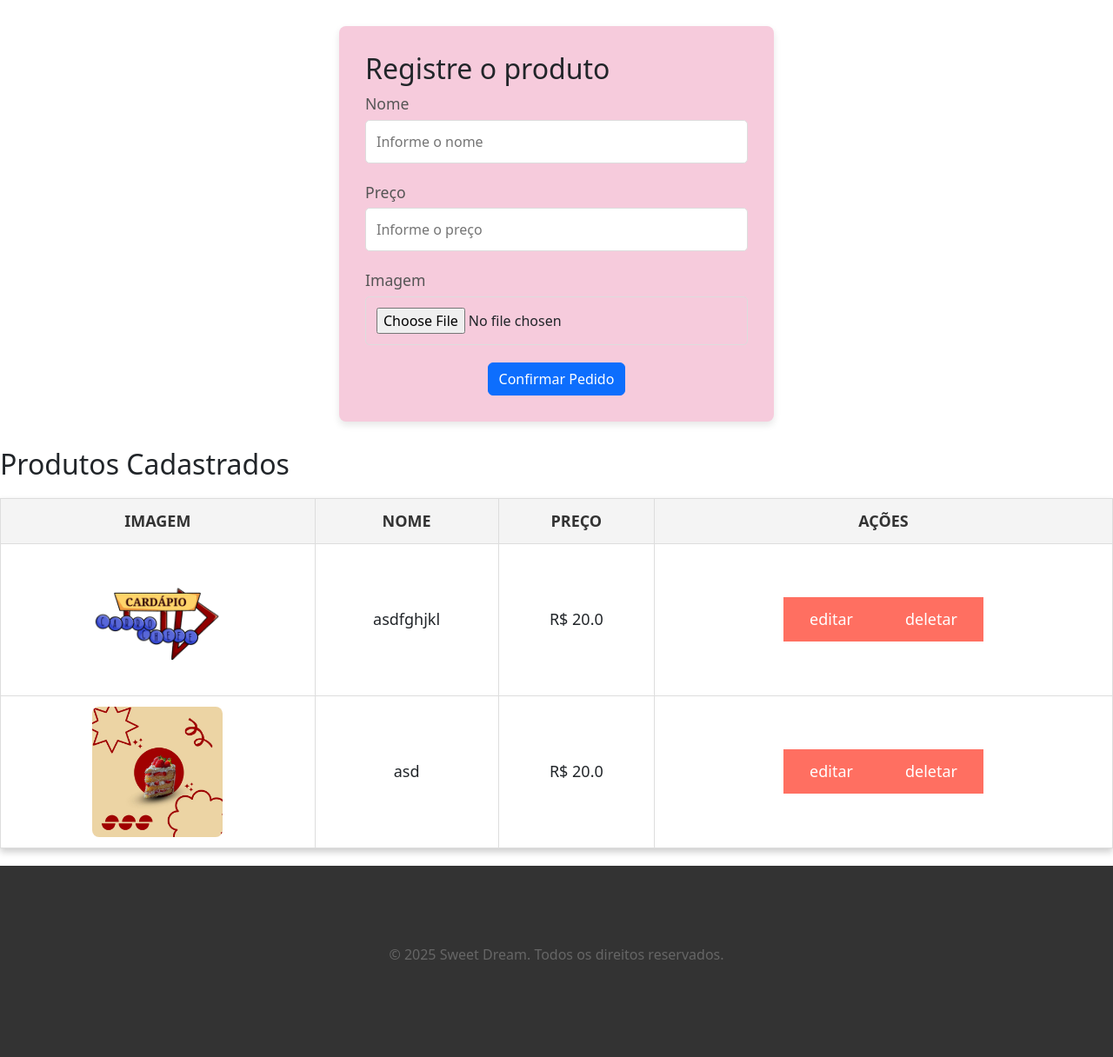
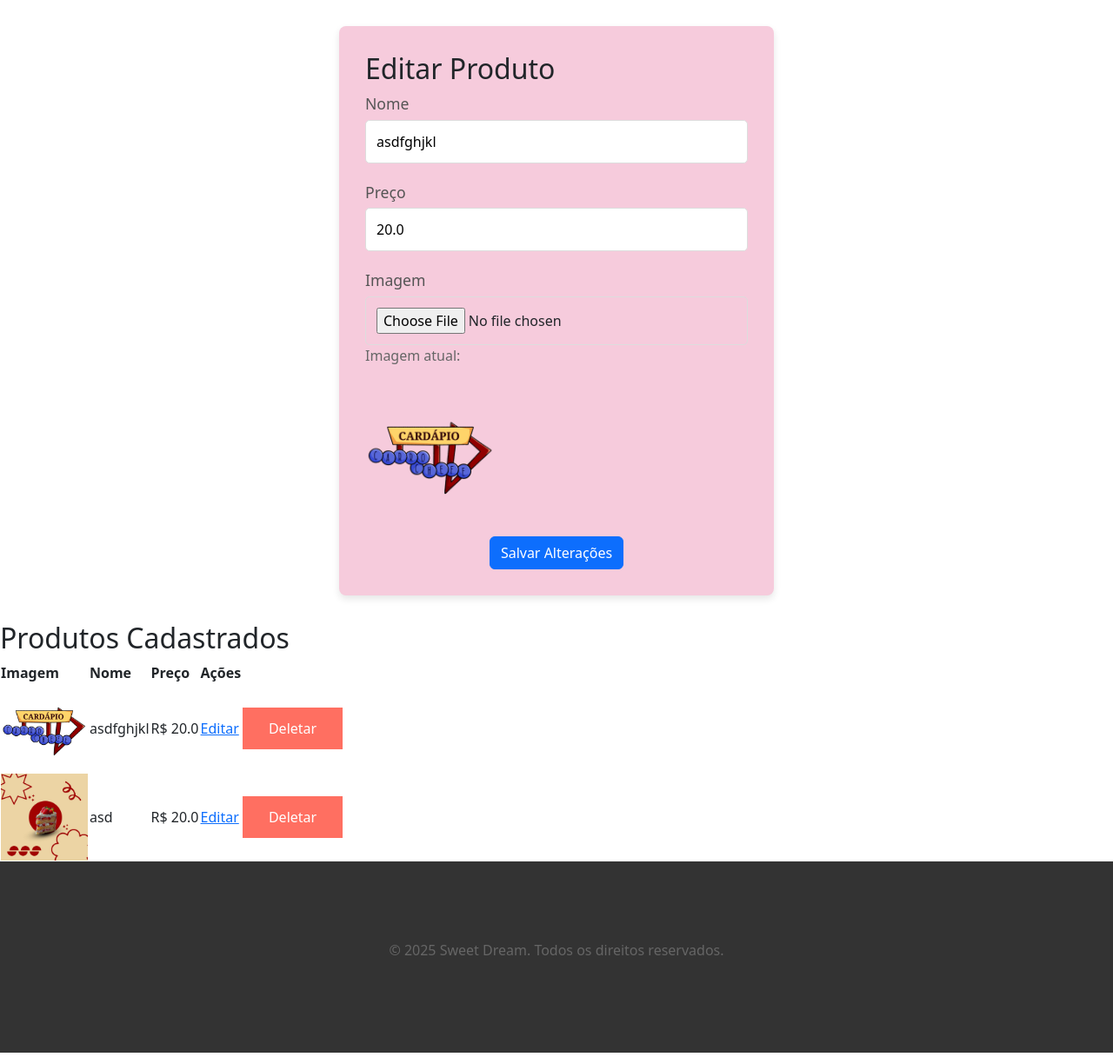
Before and after one commit to henryypk/Site, a Flask app: page /crud?editar=3 in a window 1280 px wide. Shown: the part 230-1446 px from the top of the page at 87% size. Run offline with Flask 3, Linux system fonts and the light colour scheme; some web fonts are replaced.

Commit message:
italo esteve aqui

```diff
--- a/main.py
+++ b/main.py
@@ -50,28 +50,53 @@ def home():
 @app.route('/crud', methods=['GET', 'POST'])
 def crud():
     if request.method == 'POST':
+        # Verifica se é para editar ou criar
+        produto_id = request.form.get('id')  # Verifica se existe um ID no formulário
         nome = request.form['nome']
         preco = request.form['preco']
         imagem = request.files['imagem']
 
-        # Verifica se um arquivo foi enviado e se é permitido
-        if imagem and allowed_file(imagem.filename):
-            filename = secure_filename(imagem.filename)  # Evita problemas com o nome do arquivo
-            imagem_path = os.path.join(app.config['UPLOAD_FOLDER'], filename)
-            imagem.save(imagem_path)  # Salva a imagem no caminho seguro
+        if produto_id:  # Se existir um ID, é uma edição
+            produto = Produto.query.get_or_404(produto_id)
+            produto.nome = nome
+            produto.preco = float(preco)
 
-            # Criando e salvando o produto no banco de dados
-            novo_produto = Produto(nome=nome, preco=float(preco), imagem=f'static/imagens/{filename}')
-            db.session.add(novo_produto)
-            db.session.commit()
+            if imagem and allowed_file(imagem.filename):
+                filename = secure_filename(imagem.filename)
+                imagem_path = os.path.join(app.config['UPLOAD_FOLDER'], filename)
+                imagem.save(imagem_path)
+                produto.imagem = f'static/imagens/{filename}'
 
-            return redirect(url_for('crud'))
-        else:
-            return "Arquivo não permitido. Envie imagens nos formatos: png, jpg, jpeg ou gif.", 400
+            db.session.commit()  # Commit para salvar as alterações
+        else:  # Caso contrário, é criação de novo produto
+            if imagem and allowed_file(imagem.filename):
+                filename = secure_filename(imagem.filename)
+                imagem_path = os.path.join(app.config['UPLOAD_FOLDER'], filename)
+                imagem.save(imagem_path)
+                novo_produto = Produto(nome=nome, preco=float(preco), imagem=f'static/imagens/{filename}')
+                db.session.add(novo_produto)
+                db.session.commit()
 
-    # Lista de produtos cadastrados
-    produtos = Produto.query.all()
-    return render_template('crud.html', produtos=produtos)
+        return redirect(url_for('crud'))  # Redireciona para a página de CRUD
+
+    # Caso GET, renderiza a página com a lista de produtos
+    produto_editar = None  # Inicializa a variável para produto editar
+    produto_id = request.args.get('editar')  # Pega o parâmetro editar da URL
+
+    if produto_id:  # Se houver um ID, busca o produto para editar
+        produto_editar = Produto.query.get(produto_id)
+
+    produtos = Produto.query.all()  # Obtém a lista de produtos
+    return render_template('crud.html', produtos=produtos, produto_editar=produto_editar)
+
+@app.route('/deletar/<int:id>', methods=['POST'])
+def deletar(id):
+    produto = Produto.query.get_or_404(id)  # Busca o produto ou retorna 404 se não existir
+    db.session.delete(produto)  # Remove o produto do banco de dados
+    db.session.commit()  # Salva as alterações
+    return redirect(url_for('crud'))
+
+
 
 if __name__ == '__main__':
     app.run(debug=True)
--- a/templates/crud.html
+++ b/templates/crud.html
@@ -28,52 +28,68 @@
     <main>
         <div class="form-container">
             <form method="POST" enctype="multipart/form-data">
-                <h2>Registre o produto</h2>
+                <h2>{% if produto_editar %}Editar Produto{% else %}Registrar Produto{% endif %}</h2>
+
+                <!-- Campo oculto para armazenar o ID do produto se estiver editando -->
+                <input type="hidden" name="id" value="{{ produto_editar.id if produto_editar else '' }}">
+
                 <div class="form-group">
                     <label for="nome">Nome</label>
-                    <input type="text" id="nome" name="nome" placeholder="Informe o nome" required>
+                    <input type="text" id="nome" name="nome" value="{{ produto_editar.nome if produto_editar else '' }}" placeholder="Informe o nome" required>
                 </div>
 
                 <div class="form-group">
                     <label for="preco">Preço</label>
-                    <input type="number" id="preco" name="preco" placeholder="Informe o preço" required>
+                    <input type="number" id="preco" name="preco" value="{{ produto_editar.preco if produto_editar else '' }}" placeholder="Informe o preço" required>
                 </div>
 
                 <div class="form-group">
                     <label for="imagem">Imagem</label>
-                    <input type="file" id="imagem" name="imagem" required>
+                    <input type="file" id="imagem" name="imagem">
+                    {% if produto_editar and produto_editar.imagem %}
+                        <p>Imagem atual:</p>
+                        <img src="{{ produto_editar.imagem }}" alt="{{ produto_editar.nome }}" style="width: 150px; height: auto; margin-top: 10px;">
+                    {% endif %}
                 </div>
 
                 <div class="submit-btn">
-                    <button type="submit" class="btn btn-primary">Confirmar Pedido</button>
+                    <button type="submit" class="btn btn-primary">
+                        {% if produto_editar %}Salvar Alterações{% else %}Registrar Produto{% endif %}
+                    </button>
                 </div>
             </form>
-        </div>
-
-        <div class="product-list">
+    </div>
             <h2>Produtos Cadastrados</h2>
-            <table class="tabela-produtos">
+            <table>
                 <thead>
                     <tr>
                         <th>Imagem</th>
                         <th>Nome</th>
                         <th>Preço</th>
-                        <th>ações</th>
+                        <th>Ações</th>
                     </tr>
                 </thead>
                 <tbody>
                     {% for produto in produtos %}
                     <tr>
                         <td>
-                            <img src="{{ produto.imagem }}" alt="{{ produto.nome }}">
+                            <img src="{{ produto.imagem }}" alt="{{ produto.nome }}" style="width: 100px;">
                         </td>
                         <td>{{ produto.nome }}</td>
                         <td>R$ {{ produto.preco }}</td>
-                        <td><button>editar</button><button>deletar</button></td>
+                        <td>
+                            <!-- Botão Editar -->
+                            <a href="{{ url_for('crud') }}?editar={{ produto.id }}">Editar</a>
+                            <!-- Botão Deletar -->
+                            <form action="{{ url_for('deletar', id=produto.id) }}" method="POST" style="display: inline;">
+                                <button type="submit" onclick="return confirm('Tem certeza que deseja deletar este produto?')">Deletar</button>
+                            </form>
+                        </td>
                     </tr>
                     {% endfor %}
                 </tbody>
             </table>
+
 
         </div>
     </main>
```
Also changed, not shown: doceria.db, static/imagens/bolo-m.jpeg (added).
